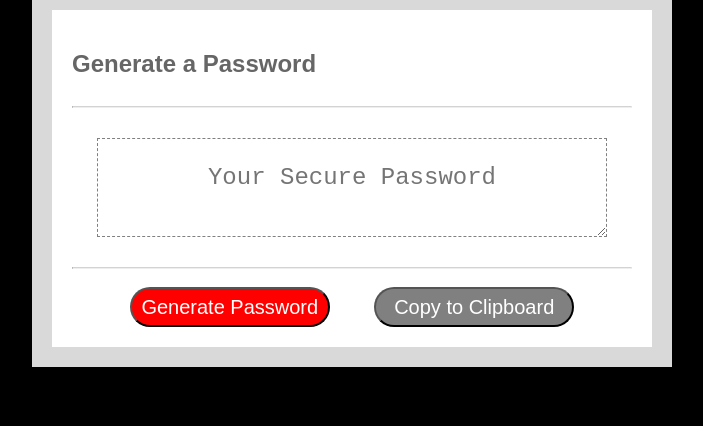
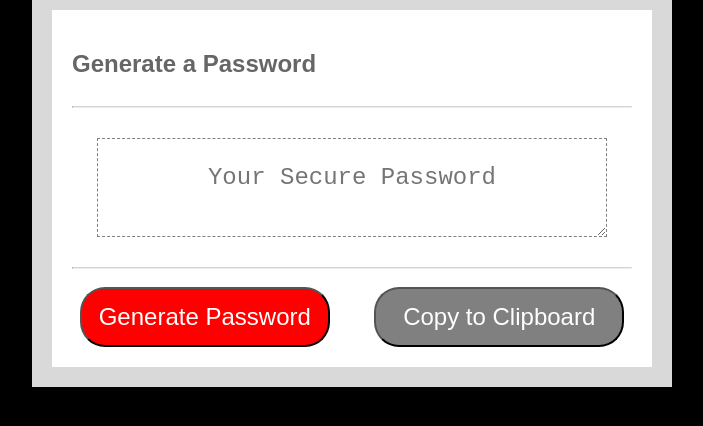
Before and after one commit to wilpar4813/PasswordGenerator, a plain HTML site: page index.html in a window 1280 px wide. Shown: the part 170-596 px from the top of the page, without its empty margins (96-799 px from the left). Drawn offline with Linux system fonts and the light colour scheme.

Commit message:
bigger buttons and button fonts

```diff
--- a/style.css
+++ b/style.css
@@ -77,10 +77,10 @@ hr{
     background:red;
     color:white;
     margin-right: 40px;
-    width:200px;
-    height:auto;
-    height:40px;
-    font-size: 20px;
+    width:250px;
+    height:60px;
+
+    font-size: 24px;
 }
 
 #copyClipboard{
@@ -88,10 +88,10 @@ hr{
     background:grey;
     color: white;
     margin-top:10px;
-    width:200px;
-    height:auto;
-    height:40px;
-    font-size: 20px;
+    width:250px;
+    height:60px;
+
+    font-size: 24px;
 
 }
 
```
